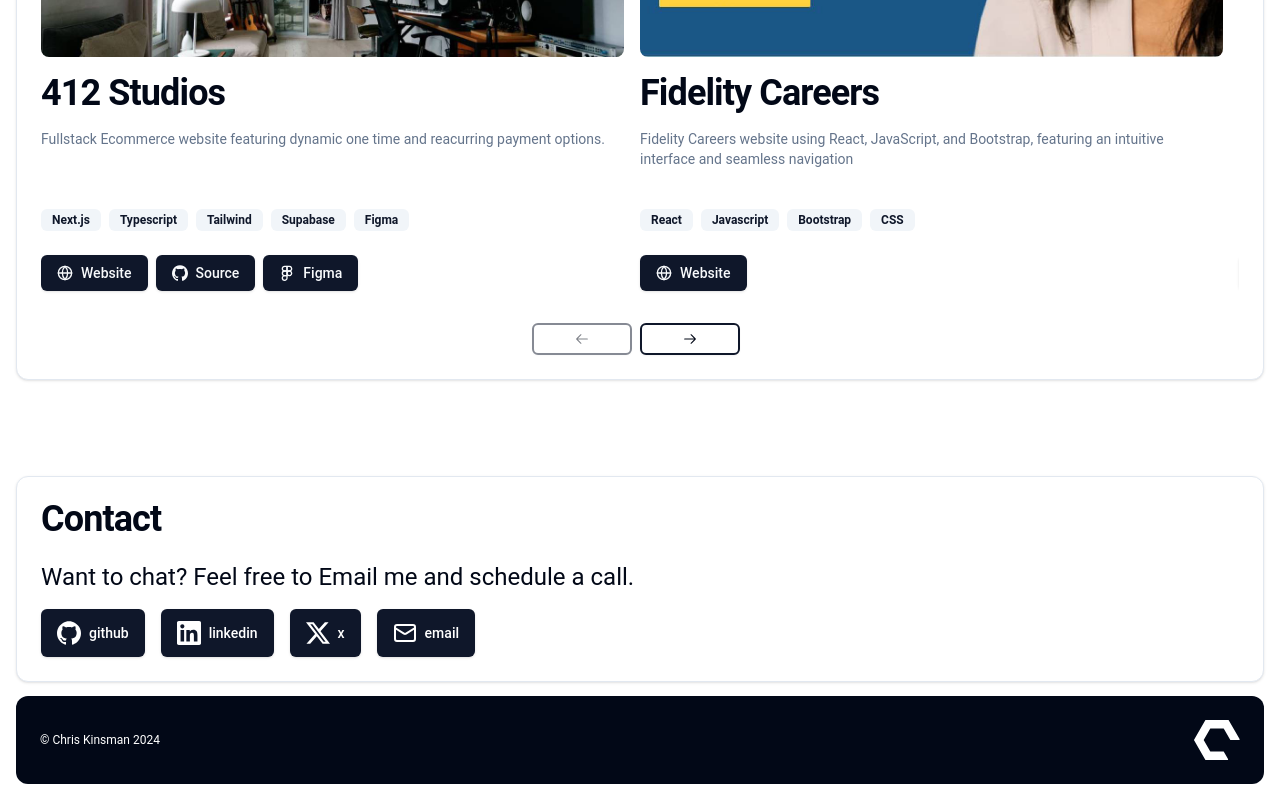
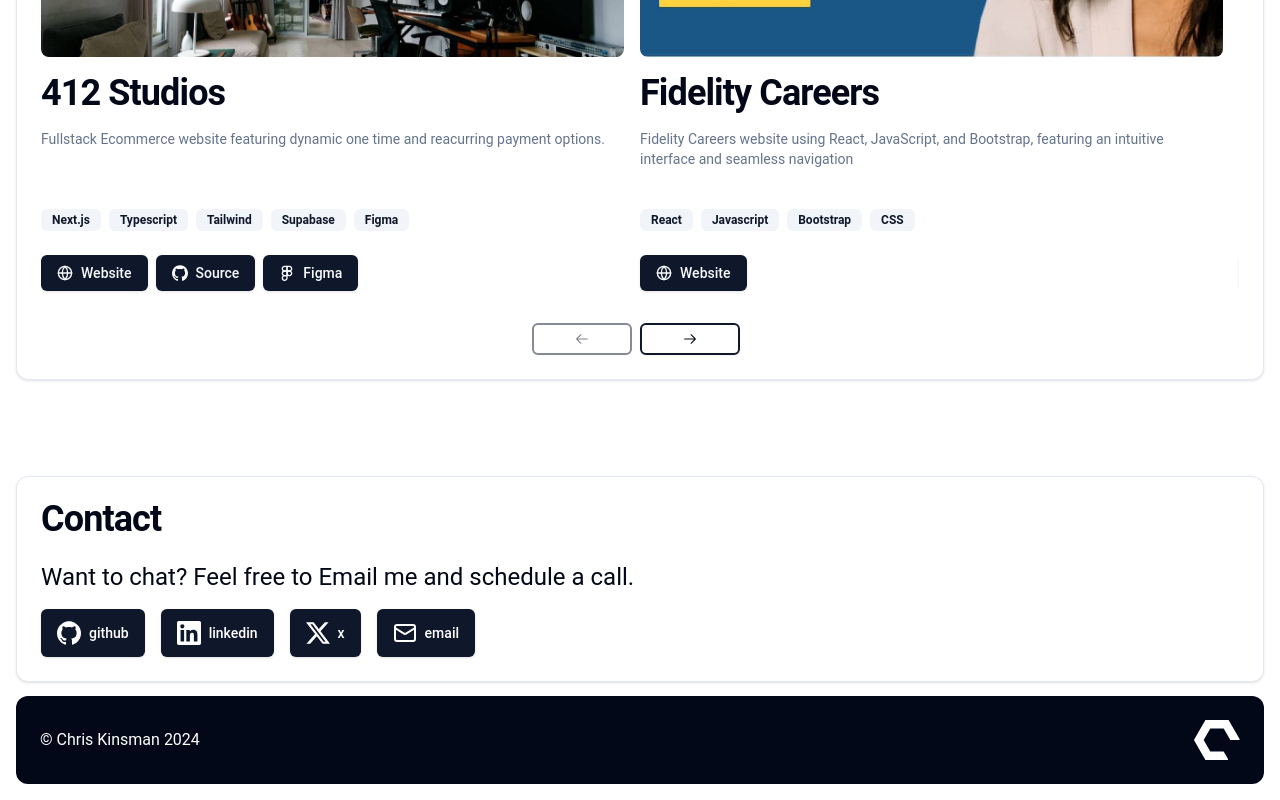
Before and after one commit to chrisknsmn/portfolio, a Next.js app: page / in a window 1280 px wide. Shown: the part 1447-2247 px from the top of the page. Built offline with nearby package versions, Linux system fonts and the light colour scheme.

Commit message:
Update footer.tsx

```diff
--- a/app/components/footer.tsx
+++ b/app/components/footer.tsx
@@ -4,11 +4,9 @@ export default function Footer() {
     <footer className="mt-2 p-6 rounded-xl bg-foreground text-background text-center">
       <div className="flex">
         <div className="flex items-center w-full">
-          <div className="text-md sm:text-xs">
-            &copy; Chris Kinsman {new Date().getFullYear()}
-          </div>
+          <div>&copy; Chris Kinsman {new Date().getFullYear()}</div>
         </div>
-        <div className="w-full items-center flex justify-end">
+        <div className="items-center flex justify-end">
           <Logo className="text-background fill-background h-[40px]" />
         </div>
       </div>
```
